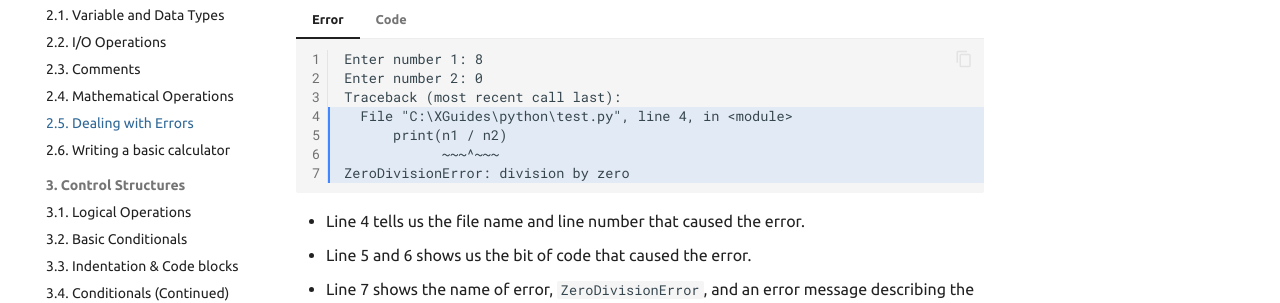
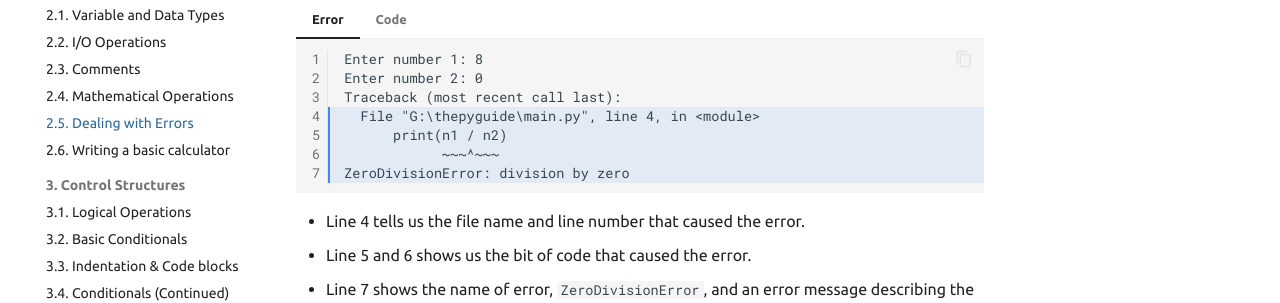
Before and after one commit to thepyguide/thepyguide.github.io, an MkDocs documentation site: the page built from docs/fundamentals/dealing-with-errors.md, in a window 1280 px wide and 900 px high, scrolled down 1336 px. Shown: the part 272-575 px from the top of the window. Built offline with MkDocs 1.6.1 and Material for MkDocs 9.7.7, drawn with Linux system fonts in a browser that asks for light colours.

Commit message:
Change file path in error tracebacks

````diff
--- a/docs/fundamentals/dealing-with-errors.md
+++ b/docs/fundamentals/dealing-with-errors.md
@@ -31,7 +31,7 @@ An example of syntax error:
 === "Output"
 
     ```
-      File "C:\XGuides\python\test.py", line 1
+      File "G:\thepyguide\main.py", line 1
         print('Hello world)
               ^
     SyntaxError: unterminated string literal (detected at line 1)
@@ -59,7 +59,7 @@ runtime error can occur when user provides 0 for denominator:
     Enter number 1: 8
     Enter number 2: 0
     Traceback (most recent call last):
-      File "C:\XGuides\python\test.py", line 4, in <module>
+      File "G:\thepyguide\main.py", line 4, in <module>
           print(n1 / n2)
                 ~~~^~~~
     ZeroDivisionError: division by zero
@@ -85,7 +85,7 @@ bits of useful information:
     Enter number 1: 8
     Enter number 2: 0
     Traceback (most recent call last):
-      File "C:\XGuides\python\test.py", line 4, in <module>
+      File "G:\thepyguide\main.py", line 4, in <module>
           print(n1 / n2)
                 ~~~^~~~
     ZeroDivisionError: division by zero
````
Also changed, not shown: docs/control-structures/indentation.md (+2 -2 lines), docs/introduction.md (+0 -4 lines), docs/string-operations/formatting-strings.md (+1 -1 lines), docs/string-operations/indexing-strings.md (+2 -2 lines).
